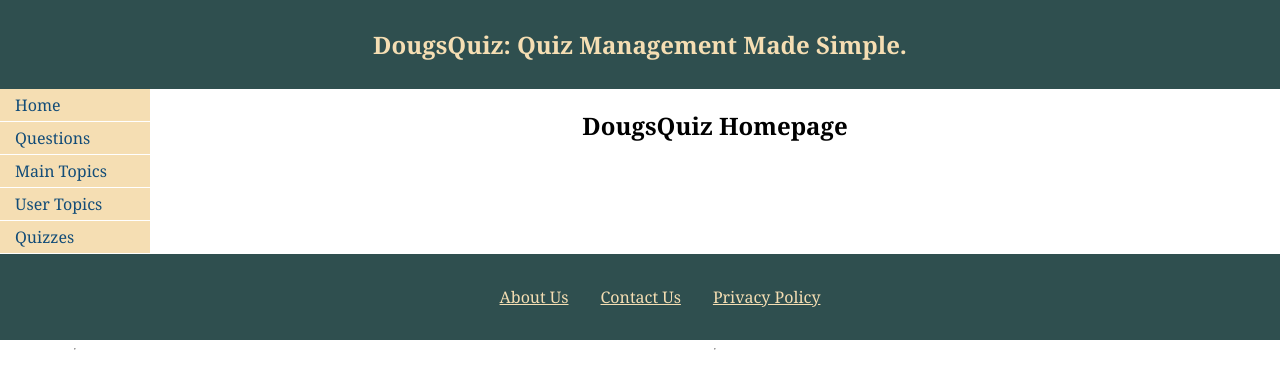
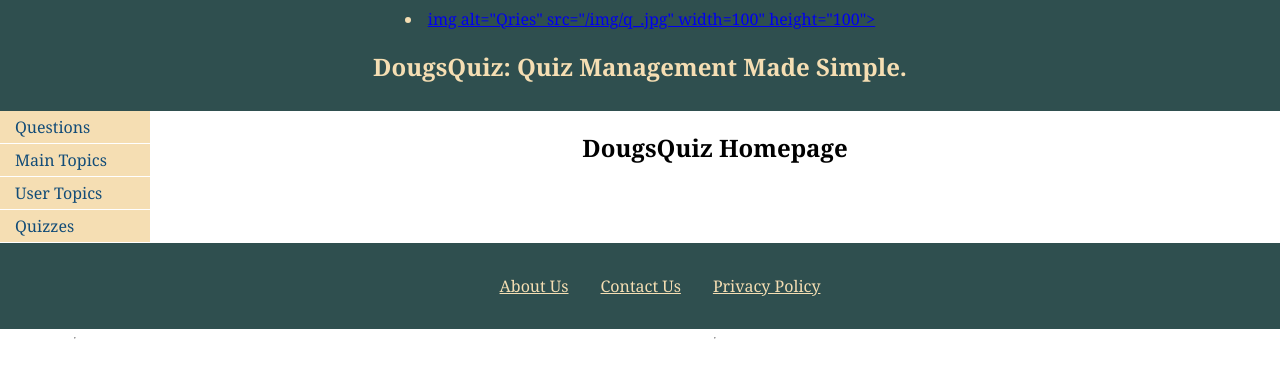
Before and after one commit to Dougmac21/QuizzR, a Flask app: page / in a window 1280 px wide. Shown: the top 389 px of the page. Run offline with Flask 2, Linux system fonts and the light colour scheme.

Commit message:
Return to work on project commit

```diff
--- a/pub_quiz_app/templates/base.html
+++ b/pub_quiz_app/templates/base.html
@@ -12,13 +12,13 @@
         <article class="container">
 
             <header class="item item-1" id="base_header">
+                <li><a href="/">img alt="Qries" src="/img/q_.jpg" width=100" height="100"></a></li>
                 <h1>DougsQuiz: Quiz Management Made Simple.</h1>
             </header>
             <hr>
 
             <nav class="item item-2" id="menuwrapper">
                 <ul>
-                    <li><a href="/">Home</a></li>
                     <li class="item_with_submenu"><a href="#">Questions</a>
                         <ul class="submenu">
                             <li class="subitem"><a href="/questions">Question Archive</a></li>
```
Also changed, not shown: pub_quiz_app/static/images/q_logo.jpg (added), pub_quiz_app/templates/404.html (added), 3 other files.
